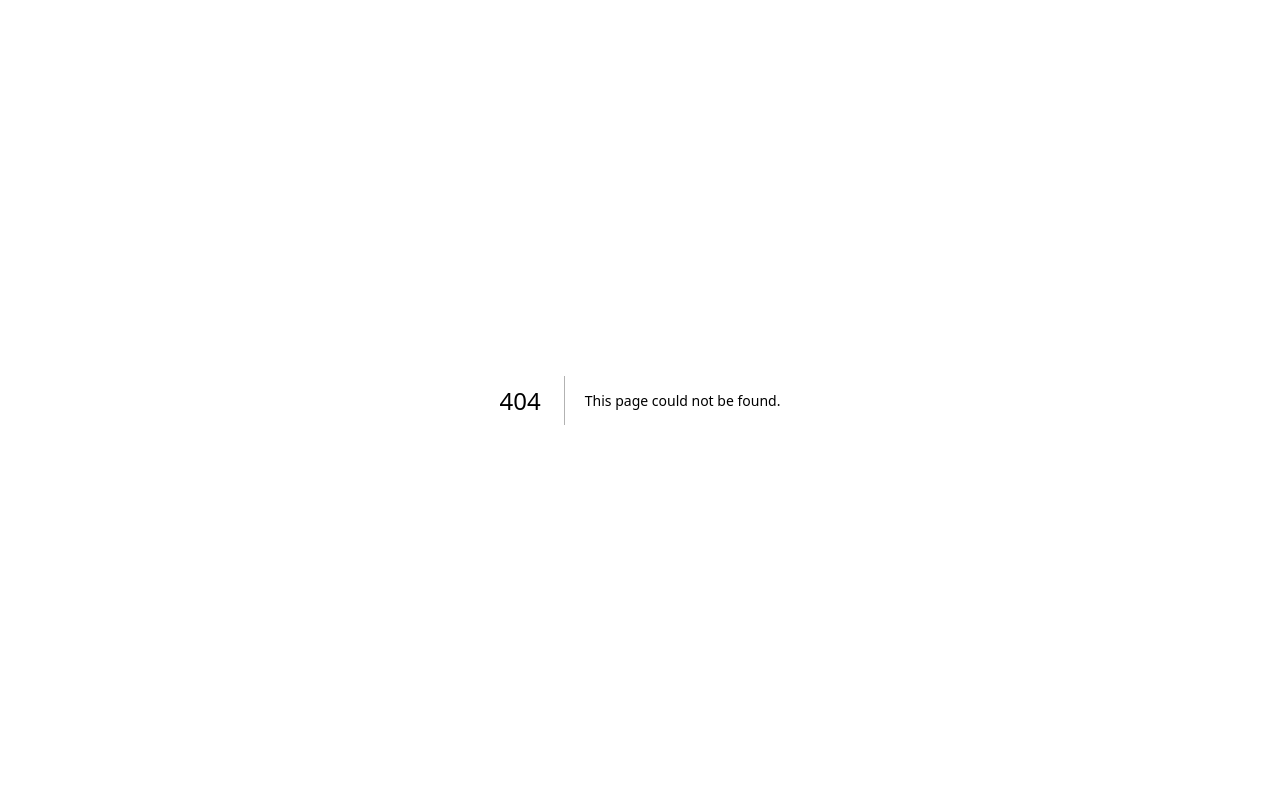
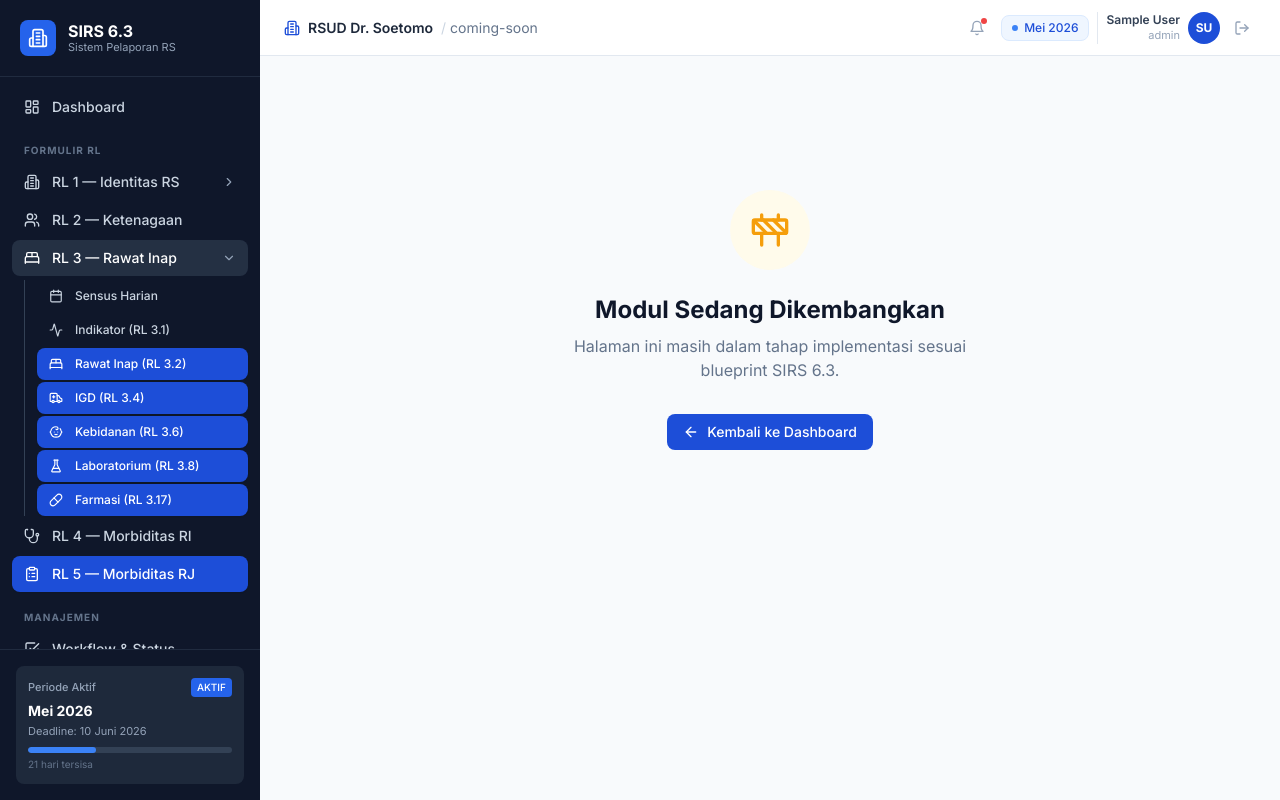
Before and after one commit to pipi2303-hub/sistem-pelaporan-rs, a Next.js app in the folder sirs-app/: page /coming-soon in a window 1280 px wide. Before the commit this address had no page. Built offline with nearby package versions, Linux system fonts and the light colour scheme; sample sign-in values are in the browser's storage.

Commit message:
fix: resolve 404s by adding coming-soon placeholder and updating sidebar links

```diff
--- /dev/null
+++ b/sirs-app/src/app/(app)/coming-soon/page.tsx
@@ -0,0 +1,21 @@
+'use client'
+
+import { Construction, ArrowLeft } from 'lucide-react'
+import Link from 'next/link'
+
+export default function ComingSoonPage() {
+  return (
+    <div className="min-h-[60vh] flex flex-col items-center justify-center text-center p-6">
+      <div className="w-20 h-20 bg-amber-50 rounded-full flex items-center justify-center mb-6">
+        <Construction className="w-10 h-10 text-amber-500" />
+      </div>
+      <h1 className="text-2xl font-bold text-slate-900 mb-2">Modul Sedang Dikembangkan</h1>
+      <p className="text-slate-500 max-w-md mb-8">
+        Halaman ini masih dalam tahap implementasi sesuai blueprint SIRS 6.3.
+      </p>
+      <Link href="/dashboard" className="btn-primary">
+        <ArrowLeft className="w-4 h-4" /> Kembali ke Dashboard
+      </Link>
+    </div>
+  )
+}
--- a/sirs-app/src/components/layout/sidebar.tsx
+++ b/sirs-app/src/components/layout/sidebar.tsx
@@ -58,11 +58,11 @@ const navItems: NavItem[] = [
     children: [
       { href: '/rl3/sensus-harian', label: 'Sensus Harian', icon: <Calendar className="w-3.5 h-3.5" /> },
       { href: '/rl3/indikator', label: 'Indikator (RL 3.1)', icon: <Activity className="w-3.5 h-3.5" /> },
-      { href: '/rl3/rawat-inap', label: 'Rawat Inap (RL 3.2)', icon: <BedDouble className="w-3.5 h-3.5" /> },
-      { href: '/rl3/igd', label: 'IGD (RL 3.4)', icon: <Ambulance className="w-3.5 h-3.5" /> },
-      { href: '/rl3/kebidanan', label: 'Kebidanan (RL 3.6)', icon: <Baby className="w-3.5 h-3.5" /> },
-      { href: '/rl3/laboratorium', label: 'Laboratorium (RL 3.8)', icon: <FlaskConical className="w-3.5 h-3.5" /> },
-      { href: '/rl3/farmasi', label: 'Farmasi (RL 3.17)', icon: <Pill className="w-3.5 h-3.5" /> },
+      { href: '/coming-soon', label: 'Rawat Inap (RL 3.2)', icon: <BedDouble className="w-3.5 h-3.5" /> },
+      { href: '/coming-soon', label: 'IGD (RL 3.4)', icon: <Ambulance className="w-3.5 h-3.5" /> },
+      { href: '/coming-soon', label: 'Kebidanan (RL 3.6)', icon: <Baby className="w-3.5 h-3.5" /> },
+      { href: '/coming-soon', label: 'Laboratorium (RL 3.8)', icon: <FlaskConical className="w-3.5 h-3.5" /> },
+      { href: '/coming-soon', label: 'Farmasi (RL 3.17)', icon: <Pill className="w-3.5 h-3.5" /> },
     ],
   },
   {
@@ -71,7 +71,7 @@ const navItems: NavItem[] = [
     icon: <Stethoscope className="w-4 h-4" />,
   },
   {
-    href: '/rl5',
+    href: '/coming-soon',
     label: 'RL 5 — Morbiditas RJ',
     icon: <ClipboardList className="w-4 h-4" />,
   },
```
